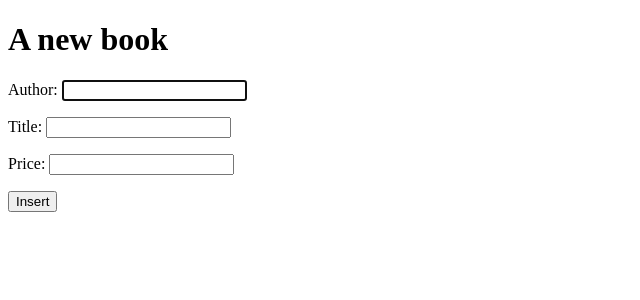
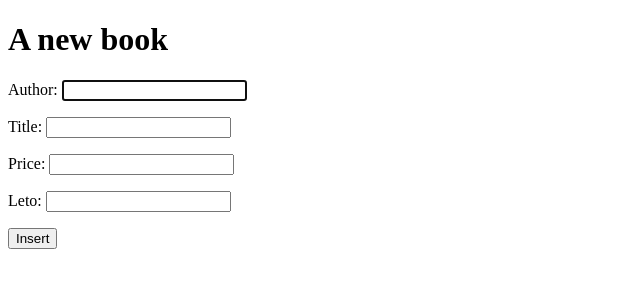
Before and after one commit to klemenp950/ST, a PHP site: page /add.php in a window 1280 px wide. Shown: the top 300 px of the page, without its empty margins (0-640 px from the left). Run offline with PHP 8.4, Linux system fonts and the light colour scheme.

Commit message:
Vaja 6 4/4

```diff
--- a/Vaja 6/book/BookDB.php
+++ b/Vaja 6/book/BookDB.php
@@ -7,7 +7,7 @@ class BookDB {
     public static function getAll() {
         $db = DBInit::getInstance();
 
-        $statement = $db->prepare("SELECT id, author, title, price FROM book");
+        $statement = $db->prepare("SELECT id, author, title, price, leto FROM book");
         $statement->execute();
 
         return $statement->fetchAll();
@@ -16,7 +16,7 @@ class BookDB {
     public static function get($id) {
         $db = DBInit::getInstance();
 
-        $statement = $db->prepare("SELECT id, author, title, price FROM book
+        $statement = $db->prepare("SELECT id, author, title, price, leto FROM book
             WHERE id = :id");
         $statement->bindParam(":id", $id, PDO::PARAM_INT);
         $statement->execute();
@@ -24,25 +24,27 @@ class BookDB {
         return $statement->fetch();
     }
 
-    public static function insert($author, $title, $price) {
+    public static function insert($author, $title, $price, $leto) {
         $db = DBInit::getInstance();
 
-        $statement = $db->prepare("INSERT INTO book (author, title, price)
-            VALUES (:author, :title, :price)");
+        $statement = $db->prepare("INSERT INTO book (author, title, price, leto)
+            VALUES (:author, :title, :price, :leto)");
         $statement->bindParam(":author", $author);
         $statement->bindParam(":title", $title);
         $statement->bindParam(":price", $price);
+        $statement->bindParam(":leto", $leto);
         $statement->execute();
     }
 
-    public static function update($id, $author, $title, $price) {
+    public static function update($id, $author, $title, $price, $leto) {
         $db = DBInit::getInstance();
 
         $statement = $db->prepare("UPDATE book SET author = :author,
-            title = :title, price = :price WHERE id = :id");
+            title = :title, price = :price, leto = :leto WHERE id = :id");
         $statement->bindParam(":author", $author);
         $statement->bindParam(":title", $title);
         $statement->bindParam(":price", $price);
+        $statement->bindParam(":leto", $leto);
         $statement->bindParam(":id", $id, PDO::PARAM_INT);
         $statement->execute();
     }
@@ -59,7 +61,7 @@ class BookDB {
         $db = DBInit::getInstance();
 
         $statement = $db->prepare("SELECT id, author, title, price FROM book
-            WHERE author LIKE :query OR title LIKE :query");
+            WHERE author LIKE :query OR title LIKE :query OR leto LIKE :query");
 
         # Alternatively, we could execute:
         # $statement = $db->prepare("SELECT id, author, title, price FROM book
--- a/Vaja 6/book/add.php
+++ b/Vaja 6/book/add.php
@@ -4,12 +4,13 @@ require_once "BookDB.php";
 
 $add = isset($_POST["author"]) && !empty($_POST["author"]) &&
         isset($_POST["title"]) && !empty($_POST["title"]) &&
-        isset($_POST["price"]) && !empty($_POST["price"]);
+        isset($_POST["price"]) && !empty($_POST["price"]) &&
+        isset($_POST["leto"]) && !empty($_POST["leto"]);
 
 // If we send a valid POST request (contains all required data)
 if ($add) {
     try {
-        BookDB::insert($_POST["author"], $_POST["title"], $_POST["price"]);
+        BookDB::insert($_POST["author"], $_POST["title"], $_POST["price"], $_POST["leto"]);
         header("Location: index.php");
     } catch (Exception $e) {
         $errorMessage = "Database error occured: $e";
@@ -45,6 +46,9 @@ if ($add) {
     <p><label for="price">Price:</label>
     <input type="number" name="price" id="price" /></p>
 
+    <p><label for="leto">Leto:</label>
+    <input type="number" name="leto" id="leto" /></p>
+
     <button type="submit">Insert</button>
 </form>
 
--- a/Vaja 6/book/detail.php
+++ b/Vaja 6/book/detail.php
@@ -15,6 +15,7 @@ require_once ("BookDB.php");
     <li>Author: <b><?= $book["author"] ?></b></li>
     <li>Title: <b><?= $book["title"] ?></b></li>
     <li>Price: <b><?= $book["price"] ?> EUR</b></li>
+    <li>Leto: <b><?= $book["leto"] ?></b></li>
 </ul>
 
 <p><a href="edit.php?id=<?= $_GET["id"] ?>">Edit</a></p>
--- a/Vaja 6/book/index.php
+++ b/Vaja 6/book/index.php
@@ -19,7 +19,7 @@ require_once ("BookDB.php");
 
 <ul>
     <?php foreach (BookDB::getAll() as $book): ?>
-        <li><a href="detail.php?id=<?= $book["id"] ?>"><?= $book["author"] ?>: <?= $book["title"] ?></a></li>
+        <li><a href="detail.php?id=<?= $book["id"] ?>"><?= $book["author"] ?>: <?= $book["title"]?>(<?= $book["leto"]?>)</a></li>
     <?php endforeach; ?>
 </ul>
 
```
Also changed, not shown: Vaja 5/test.php (+8 -5 lines), Vaja 6/book/edit.php (+6 -2 lines).
